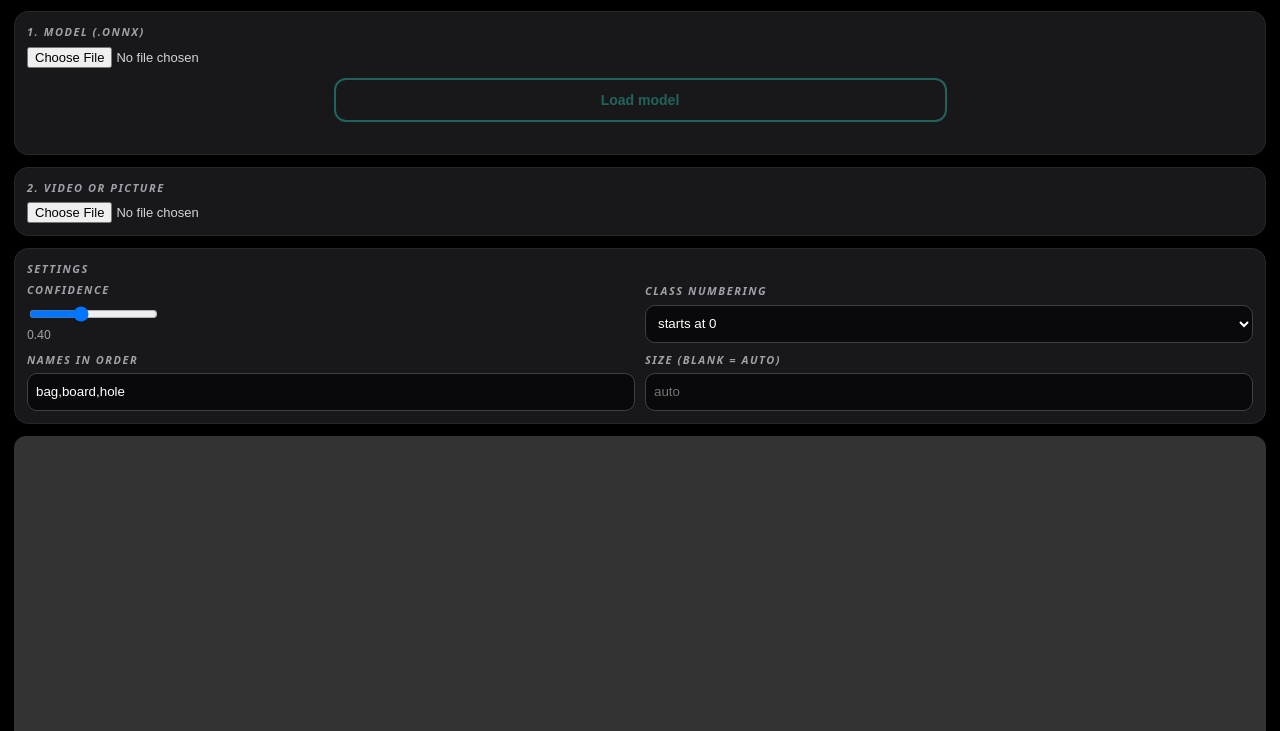
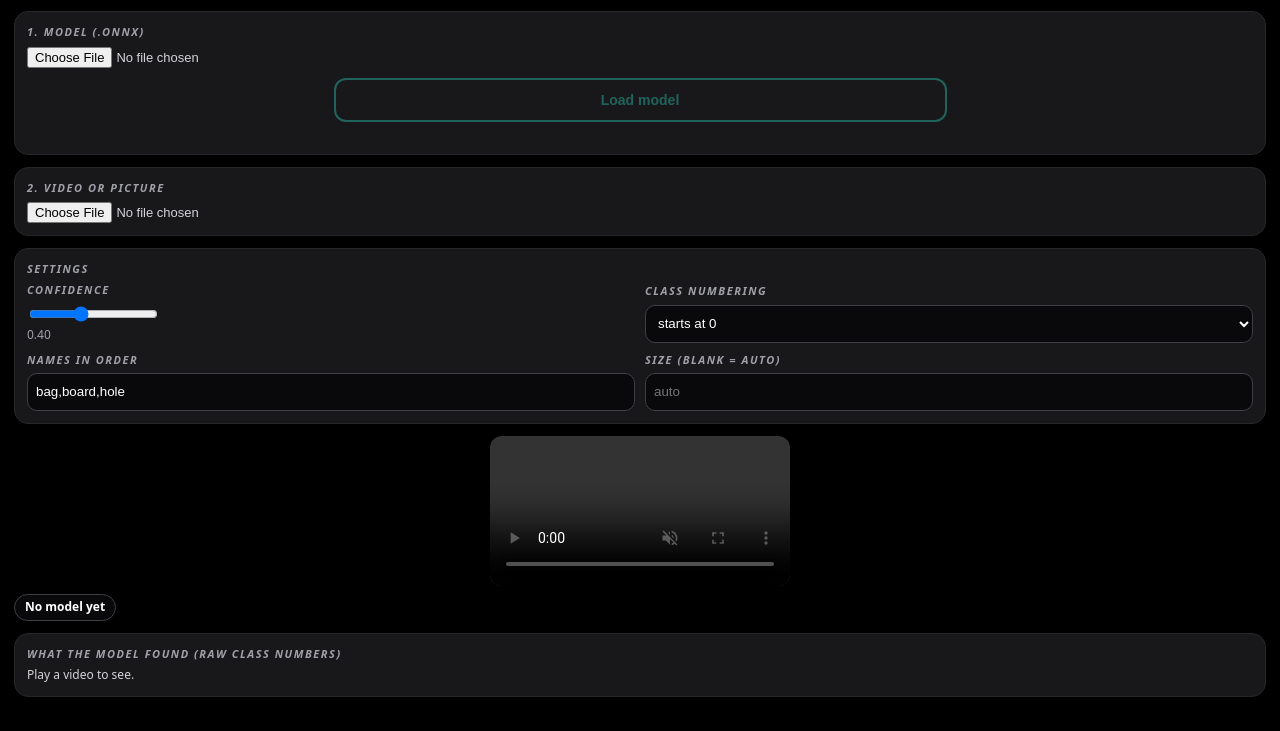
Before and after one commit to theputterman55/BT-Tester, a plain HTML site: page index.html in a window 1280 px wide. Shown: the part 69-800 px from the top of the page. Drawn offline with Linux system fonts and the light colour scheme.

Commit message:
Cap preview size so controls fit on screen
Co-Authored-By: Claude Sonnet 5.5 <noreply@anthropic.com>
Claude-Session: https://claude.ai/code/session_01KhEresbXxvTYthxF5nUaAi

```diff
--- a/index.html
+++ b/index.html
@@ -12,8 +12,9 @@ input[type=file]{width:100%;color:#d4d4d8;font-size:13px}
 .b{display:block;margin:10px auto 0;width:50%;height:44px;border-radius:12px;background:transparent;border:2px solid #2dd4bf;color:#2dd4bf;font-weight:900;font-size:14px}
 .b:disabled{opacity:.4}
 #st{font-size:13px;color:#d4d4d8;min-height:20px}
-.wrap{position:relative;width:100%;background:#09090b;border-radius:12px;overflow:hidden}
-video,canvas#o{display:block;width:100%}canvas#o{position:absolute;left:0;top:0;pointer-events:none}
+.wrap{position:relative;width:fit-content;max-width:100%;margin:0 auto;background:#09090b;border-radius:12px;overflow:hidden}
+video{display:block;width:auto;max-width:100%;max-height:40vh;min-width:240px;min-height:120px}
+canvas#o{display:block;max-width:100%;max-height:40vh;width:auto;height:auto;position:absolute;left:0;top:0;width:100%;height:100%;pointer-events:none}
 .row{display:flex;gap:10px;align-items:center}.row>*{flex:1}
 select,input[type=number]{width:100%;height:38px;background:#09090b;color:#fff;border:1px solid #3f3f46;border-radius:10px;padding:0 8px}
 .k{display:flex;gap:8px;flex-wrap:wrap;margin-top:8px}.k span{background:#09090b;border:1px solid #3f3f46;border-radius:999px;padding:4px 10px;font-size:12px;font-weight:800}
@@ -50,7 +51,7 @@ $('vf').onchange=()=>{const f=$('vf').files[0];if(!f)return;const u=URL.createOb
   if(f.type.startsWith('image/')){const i=new Image();i.onload=()=>{img=i;$('v').style.display='none';O.style.position='static';fit(i.width,i.height);ox.drawImage(i,0,0,O.width,O.height);once(i)};i.src=u}
   else{img=null;O.style.position='absolute';$('v').style.display='block';$('v').src=u}};
 const cv=document.createElement('canvas'),cx=cv.getContext('2d',{willReadFrequently:true}),O=$('o'),ox=O.getContext('2d');
-function fit(w,h){O.width=w;O.height=h;O.style.width='100%';O.style.height=img?'auto':'100%'}
+function fit(w,h){O.width=w;O.height=h;if(img){O.style.width='auto';O.style.height='auto'}else{O.style.width='100%';O.style.height='100%'}}
 $('v').onloadedmetadata=()=>fit($('v').videoWidth,$('v').videoHeight);
 $('v').onplay=()=>{run=true;loop()};$('v').onpause=()=>{run=false};$('v').onended=()=>{run=false};
 async function loop(){if(!run)return;await once($('v'));requestAnimationFrame(loop)}
```
